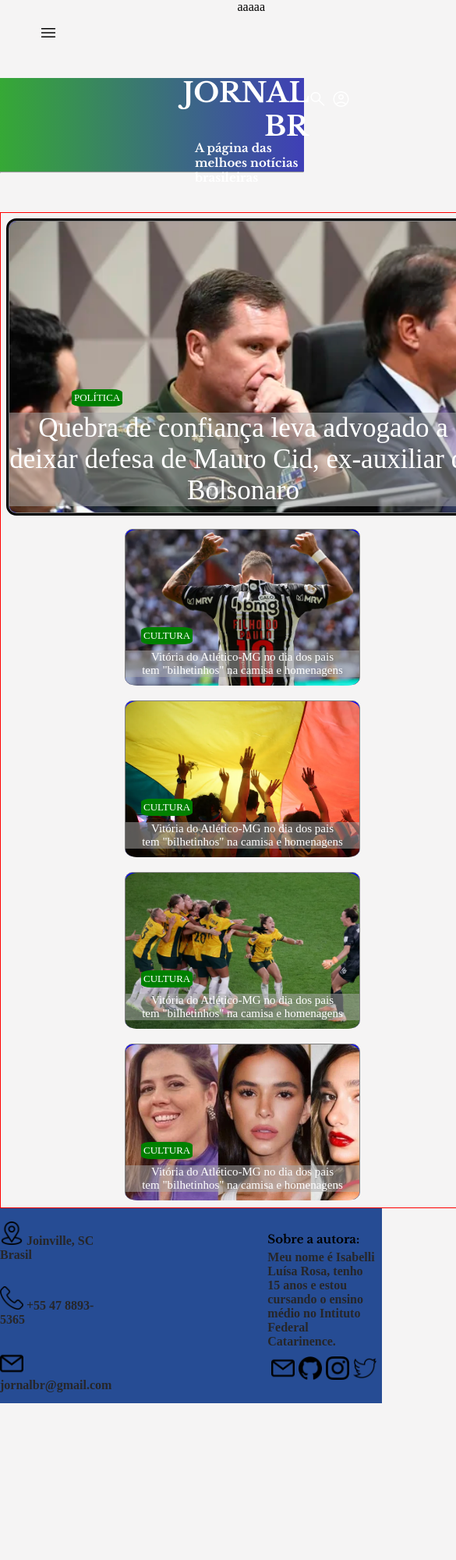
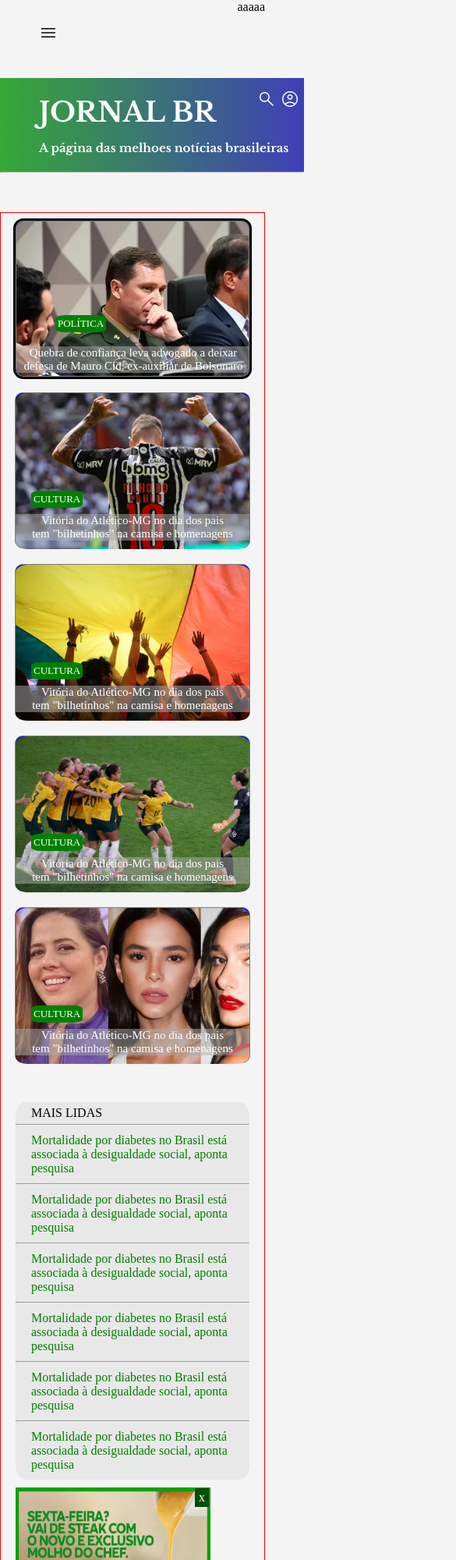
Before and after one commit to isabellirosa/SITE2, a plain HTML site: page index.html in a window 390 px wide. Shown: the top 2000 px of the page at 78% size, 585 px wide, since content can reach past the window. Before the commit the page ends 1819 px from the top, so only its background shows below. Drawn offline with nearby package versions, Linux system fonts and the light colour scheme; a web font is replaced by a local one.

Commit message:
repansividade

```diff
--- a/index.html
+++ b/index.html
@@ -170,6 +170,24 @@
                     <p class="c4">Vitória do Atlético-MG no dia dos pais <br>tem "bilhetinhos" na camisa e homenagens
                     </p>
                     </section>
+                    <aside class="aside-main">
+
+                        <div class="noticias-pequenas"> <p class="noticias-pequenas2"> MAIS LIDAS</p> <hr>
+                            <a href="#cultura1.html">   Mortalidade por diabetes no Brasil está associada à desigualdade social, aponta pesquisa</a>
+                                <hr>
+                                <a href="#cultura1.html">   Mortalidade por diabetes no Brasil está associada à desigualdade social, aponta pesquisa</a>
+                                <hr>
+                                <a href="#cultura1.html">   Mortalidade por diabetes no Brasil está associada à desigualdade social, aponta pesquisa</a>
+                                <hr>
+                                <a href="#cultura1.html">   Mortalidade por diabetes no Brasil está associada à desigualdade social, aponta pesquisa</a>
+                                <hr>
+                                <a href="#cultura1.html">   Mortalidade por diabetes no Brasil está associada à desigualdade social, aponta pesquisa</a>
+                                <hr>
+                                <a href="#cultura1.html">   Mortalidade por diabetes no Brasil está associada à desigualdade social, aponta pesquisa</a>
+
+                        </div>
+                        <img src="imagens/anuncio1.jpg" width="250px" height="300px">
+                        <p>x</p></aside>
     </main>
     <aside>
 
--- a/styles/style.css
+++ b/styles/style.css
@@ -267,8 +267,8 @@ footer{
     background-color: rgb(38, 76, 148);
     display: grid;
     grid-template-columns: 1fr 1fr;
-    margin-left: -100px;
-    margin-right: -100px;
+    margin-left: -320px;
+    margin-right: -320px;
     height:250px
 }
 .contato{
@@ -469,6 +469,116 @@ li>p{
 #img1>a{
     display: inline;
 }
+.noticias-pequenas{
+    background-color: rgb(233, 232, 232);
+display: grid;
+grid-template-columns: 1fr;
+min-width: 300px;
+min-height: 100px;
+border-radius: 4%;
+overflow: hidden;
+margin-top: 10px;
+}
+
+.noticias-pequenas>div>img{
+    width: 100%;
+    height:100%;
+}
+.noticias-pequenas>p{
+    margin-top: 5px;
+    margin-bottom: 5px;
+    margin-left: 20px;
+}
+.noticias-pequenas>a{
+    text-decoration: none;
+    margin-left: 20px;
+    margin-top: 10px;
+    margin-bottom: 10px;
+    color:green;
+}
+.noticias-pequenas>a:hover{
+    color:rgb(251, 255, 0);
+}
+.aside-main{
+    display: none;
+}
+@media screen and (max-width: 2000px) {
+    body, nav{
+        margin-left: 320px;
+        margin-right: 320px;
+    }
+}
+@media screen and (max-width: 1400px) {
+    body, nav{
+        margin-left: 100px;
+        margin-right: 100px;
+    }
+}
+@media screen and (max-width: 1205px) {
+    body, nav{
+        margin-left: 0px;
+        margin-right: 10px;
+    }
+}
+@media screen and (max-width: 1200px) {
+    aside{
+        display:none;
+    }
+    .aside-main{
+    display: flex;
+    flex-direction: column;
+    width: 300px;
+    padding-top: 30px;
+    padding-right: 300px;
+    }
+    .aside-main>img{
+    margin-top: 10px;
+    }
+    .aside-main>p{
+    position: absolute;
+    padding: 3px;
+    padding-left: 5px;
+    padding-right: 5px;
+    margin-top: 505px;
+    margin-left: 230px;
+    background-color: rgb(0, 78, 10);
+    color: #ffffff;
+    }
+    .noticias-pequenas{
+        background-color: rgb(233, 232, 232);
+    display: grid;
+    grid-template-columns: 1fr;
+    min-width: 300px;
+    min-height: 100px;
+    border-radius: 4%;
+    overflow: hidden;
+    margin-top: 10px;
+    }
+
+    .noticias-pequenas>div>img{
+        width: 100%;
+        height:100%;
+    }
+    .noticias-pequenas2{
+        margin-top: 5px;
+        margin-bottom: 5px;
+        margin-left: 20px;
+    }
+    .noticias-pequenas>a{
+        text-decoration: none;
+        margin-left: 20px;
+        margin-top: 10px;
+        margin-bottom: 10px;
+        color:green;
+    }
+    .noticias-pequenas>a:hover{
+        color:rgb(251, 255, 0);
+    }
+    body, nav{
+        margin-left: 100px;
+        margin-right: 100px;
+    }
+}
 @media screen and (max-width: 1300px) {
     #topicos{
         display: none;
@@ -553,15 +663,120 @@ li>p{
 
     }
 }
-@media screen and (max-width: 1100px) {
-    body{
-    margin-right: 0px;
-    margin-left: 0px;
+@media screen and (max-width: 900px) {
+    body, nav{
+        margin-left: 0px;
+        margin-right: 0px;
+    }
+    header{
+        margin:0px;
+    }
+    .titulo-site{
+        margin-left:50px;
+    }
+    .melhoresnoticias h1 {
+        height: 40px;
+        font-size: 15px;
+        display: block;
+        margin-top: 0px;
+        margin-bottom: 0px;
+        text-align: start;
+        margin-left: 50px;
     }
 }
-@media screen and (max-width: 900px) {
-    aside{
-        float: left;
+
+@media screen and (max-width: 750px) {
+    #noticia1 {
+        outline: 3px solid black;
+        width: 300px;
+        height: 200px;
+        overflow: hidden;
+    }
+    .div1 {
+        min-width: 300px;
+        min-height: 200px;
+    }
+    #noticia1 ul {
+        display: flex;
+        list-style: none;
+        width: 900px;
+        height: auto;
+    }
+    #img1, #img2, #img3 {
+        width: 300px;
+        height: 200px;
+    }
+    @keyframes slide{
+        0%{left: 0px}
+        20%{left: 0px}
+        30%{left: -300px}
+        50%{left: -300px}
+        60%{left:-600px}
+        80%{left: -600px}
+        100%{left: 0px}
+
+    }
+    .c2 {
+        margin-top: -40px;
+    }
+    li>p {
+        display: block;
+        font-size: 15px;
+        position: relative;
+        color: white;
+        background-color: #acacac81;
+        margin-top: -110px;
+    }
+    .categoria2 {
+        display: inline-block;
+        position: absolute;
+        margin-top: -80px;
+        margin-left: -100px;
+        padding: 3px;
+        background-color: green;
+        background-size: 20%;
+        border-radius: 20%;
+        font-size: 13px;
+    }
+    .categoria3 {
+        display: inline-block;
+        position: absolute;
+        margin-top: -80px;
+        margin-left: -100px;
+        padding: 3px;
+        background-color: green;
+        background-size: 20%;
+        border-radius: 20%;
+        font-size: 13px;
+    }
+
+    footer {
+        background-color: rgb(38, 76, 148);
+        display: grid;
+        grid-template-columns: 2fr 5fr;
+         margin-left: 0px;
+        margin-right: 0px;
+        height: 250px;
+    }
+    .contato {
+        display: grid;
+        grid-template-rows: 1fr 1fr 1fr;
+        margin-right: 10px;
+        margin-left: 10px;
+        width:40px
+    }
+    .about {
+        display: grid;
+        grid-template-rows: auto 1fr;
+        margin-right: 10px;
+        margin-left: 10px;
+        width: 40px;
+    }
+    strong{
+        font-size: 12px;
+    }
+    .titulo-about{
+        font-size: 13px;
     }
 }
 .categorias{
@@ -581,35 +796,3 @@ li>p{
     border: 1px solid black;
     height: 1000px;
 }
-
-
-.noticias-pequenas{
-    background-color: rgb(233, 232, 232);
-display: grid;
-grid-template-columns: 1fr;
-min-width: 300px;
-min-height: 100px;
-border-radius: 4%;
-overflow: hidden;
-margin-top: 10px;
-}
-
-.noticias-pequenas>div>img{
-    width: 100%;
-    height:100%;
-}
-.noticias-pequenas>p{
-    margin-top: 5px;
-    margin-bottom: 5px;
-    margin-left: 20px;
-}
-.noticias-pequenas>a{
-    text-decoration: none;
-    margin-left: 20px;
-    margin-top: 10px;
-    margin-bottom: 10px;
-    color:green;
-}
-.noticias-pequenas>a:hover{
-    color:rgb(251, 255, 0);
-}
```
